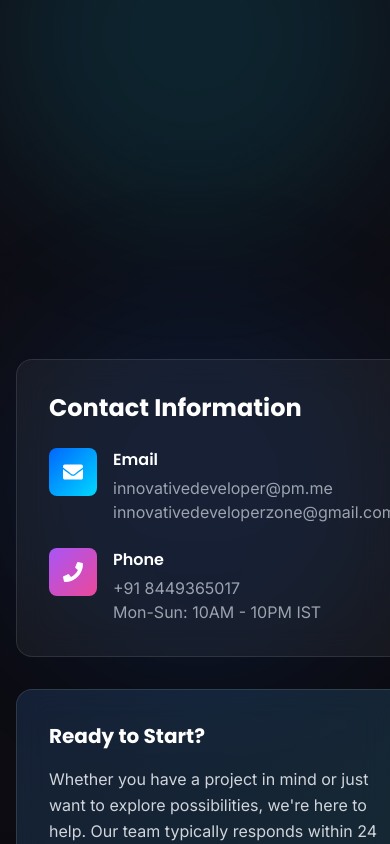
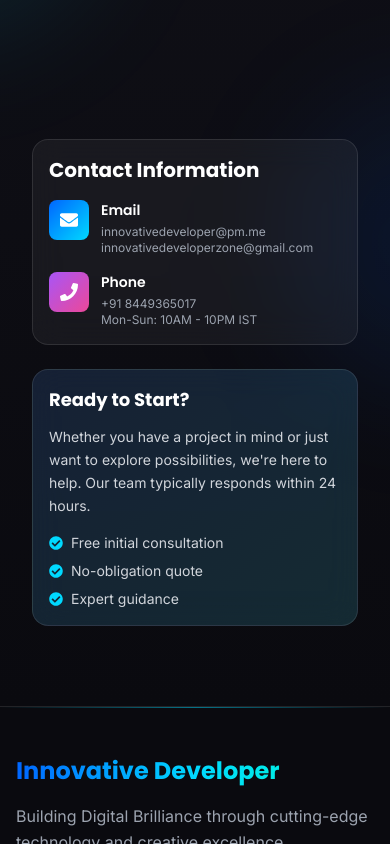
Before and after one commit to Shubh-Agarwal54/ID_Official_Website, a React (Create React App) app: page / in a window 390 px wide. Shown: the part 9400-10244 px from the top of the page. Built offline with nearby package versions, Linux system fonts and the light colour scheme.

Commit message:
Refactor Contact component layout and styling for improved responsiveness and user experience

```diff
--- a/src/components/Contact/Contact.jsx
+++ b/src/components/Contact/Contact.jsx
@@ -258,27 +258,27 @@ const Contact = () => {
       className="section-container bg-gradient-to-b from-dark-800 to-dark-900 relative overflow-hidden"
     >
       {/* Background Decoration */}
-      <div className="absolute top-1/4 left-0 w-96 h-96 bg-accent-cyan/10 rounded-full blur-3xl"></div>
-      <div className="absolute bottom-1/4 right-0 w-96 h-96 bg-accent-cobalt/10 rounded-full blur-3xl"></div>
+      <div className="absolute top-1/4 -left-48 w-72 h-72 md:w-96 md:h-96 md:left-0 bg-accent-cyan/10 rounded-full blur-3xl"></div>
+      <div className="absolute bottom-1/4 -right-48 w-72 h-72 md:w-96 md:h-96 md:right-0 bg-accent-cobalt/10 rounded-full blur-3xl"></div>
 
-      <div className="relative z-10">
+      <div className="relative z-10 px-4 sm:px-6 lg:px-8">
         {/* Section Title */}
-        <div ref={titleRef} className="text-center mb-16">
-          <h2 className="text-4xl sm:text-5xl md:text-6xl font-bold mb-4">
+        <div ref={titleRef} className="text-center mb-8 sm:mb-12 lg:mb-16">
+          <h2 className="text-3xl sm:text-4xl md:text-5xl lg:text-6xl font-bold mb-3 sm:mb-4">
             Get In <span className="gradient-text">Touch</span>
           </h2>
-          <p className="text-xl text-gray-400 max-w-3xl mx-auto">
+          <p className="text-base sm:text-lg md:text-xl text-gray-400 max-w-3xl mx-auto px-4">
             Let's discuss how we can help bring your digital vision to life
           </p>
         </div>
 
-        <div className="grid lg:grid-cols-2 gap-12 max-w-6xl mx-auto">
+        <div className="grid grid-cols-1 lg:grid-cols-2 gap-6 sm:gap-8 lg:gap-12 max-w-6xl mx-auto">
           {/* Contact Form */}
-          <div ref={formRef}>
-            <form onSubmit={handleSubmit} className="glass-card p-8 space-y-6">
+          <div ref={formRef} className="w-full">
+            <form onSubmit={handleSubmit} className="glass-card p-4 sm:p-6 lg:p-8 space-y-4 sm:space-y-6">
               {/* Name Field */}
               <div>
-                <label htmlFor="name" className="block text-sm font-medium text-gray-300 mb-2">
+                <label htmlFor="name" className="block text-xs sm:text-sm font-medium text-gray-300 mb-2">
                   <FaUser className="inline mr-2" />
                   Full Name *
                 </label>
@@ -288,19 +288,19 @@ const Contact = () => {
                   name="name"
                   value={formData.name}
                   onChange={handleChange}
-                  className={`w-full px-4 py-3 bg-dark-700/50 border ${
+                  className={`w-full px-3 sm:px-4 py-2 sm:py-3 text-sm sm:text-base bg-dark-700/50 border ${
                     errors.name ? 'border-red-500' : 'border-white/10'
                   } rounded-lg text-white placeholder-gray-500 focus:outline-none focus:border-accent-cyan focus:ring-2 focus:ring-accent-cyan/20 transition-all duration-300`}
                   placeholder="John Doe"
                 />
                 {errors.name && (
-                  <p className="mt-2 text-sm text-red-400">{errors.name}</p>
+                  <p className="mt-2 text-xs sm:text-sm text-red-400">{errors.name}</p>
                 )}
               </div>
 
               {/* Email Field */}
               <div>
-                <label htmlFor="email" className="block text-sm font-medium text-gray-300 mb-2">
+                <label htmlFor="email" className="block text-xs sm:text-sm font-medium text-gray-300 mb-2">
                   <FaEnvelope className="inline mr-2" />
                   Email Address *
                 </label>
@@ -310,19 +310,19 @@ const Contact = () => {
                   name="email"
                   value={formData.email}
                   onChange={handleChange}
-                  className={`w-full px-4 py-3 bg-dark-700/50 border ${
+                  className={`w-full px-3 sm:px-4 py-2 sm:py-3 text-sm sm:text-base bg-dark-700/50 border ${
                     errors.email ? 'border-red-500' : 'border-white/10'
                   } rounded-lg text-white placeholder-gray-500 focus:outline-none focus:border-accent-cyan focus:ring-2 focus:ring-accent-cyan/20 transition-all duration-300`}
                   placeholder="john@example.com"
                 />
                 {errors.email && (
-                  <p className="mt-2 text-sm text-red-400">{errors.email}</p>
+                  <p className="mt-2 text-xs sm:text-sm text-red-400">{errors.email}</p>
                 )}
               </div>
 
               {/* Phone Field */}
               <div>
-                <label htmlFor="phone" className="block text-sm font-medium text-gray-300 mb-2">
+                <label htmlFor="phone" className="block text-xs sm:text-sm font-medium text-gray-300 mb-2">
                   <FaPhone className="inline mr-2" />
                   Phone Number (Optional)
                 </label>
@@ -332,19 +332,19 @@ const Contact = () => {
                   name="phone"
                   value={formData.phone}
                   onChange={handleChange}
-                  className={`w-full px-4 py-3 bg-dark-700/50 border ${
+                  className={`w-full px-3 sm:px-4 py-2 sm:py-3 text-sm sm:text-base bg-dark-700/50 border ${
                     errors.phone ? 'border-red-500' : 'border-white/10'
                   } rounded-lg text-white placeholder-gray-500 focus:outline-none focus:border-accent-cyan focus:ring-2 focus:ring-accent-cyan/20 transition-all duration-300`}
                   placeholder="+1 (555) 123-4567"
                 />
                 {errors.phone && (
-                  <p className="mt-2 text-sm text-red-400">{errors.phone}</p>
+                  <p className="mt-2 text-xs sm:text-sm text-red-400">{errors.phone}</p>
                 )}
               </div>
 
               {/* Message Field */}
               <div>
-                <label htmlFor="message" className="block text-sm font-medium text-gray-300 mb-2">
+                <label htmlFor="message" className="block text-xs sm:text-sm font-medium text-gray-300 mb-2">
                   <FaComment className="inline mr-2" />
                   Your Message *
                 </label>
@@ -354,13 +354,13 @@ const Contact = () => {
                   value={formData.message}
                   onChange={handleChange}
                   rows="5"
-                  className={`w-full px-4 py-3 bg-dark-700/50 border ${
+                  className={`w-full px-3 sm:px-4 py-2 sm:py-3 text-sm sm:text-base bg-dark-700/50 border ${
                     errors.message ? 'border-red-500' : 'border-white/10'
                   } rounded-lg text-white placeholder-gray-500 focus:outline-none focus:border-accent-cyan focus:ring-2 focus:ring-accent-cyan/20 transition-all duration-300 resize-none`}
                   placeholder="Tell us about your project..."
                 ></textarea>
                 {errors.message && (
-                  <p className="mt-2 text-sm text-red-400">{errors.message}</p>
+                  <p className="mt-2 text-xs sm:text-sm text-red-400">{errors.message}</p>
                 )}
               </div>
 
@@ -368,11 +368,11 @@ const Contact = () => {
               <button
                 type="submit"
                 disabled={isSubmitting}
-                className="submit-button w-full neon-button inline-flex items-center justify-center gap-3 disabled:opacity-50 disabled:cursor-not-allowed"
+                className="submit-button w-full neon-button inline-flex items-center justify-center gap-2 sm:gap-3 text-sm sm:text-base disabled:opacity-50 disabled:cursor-not-allowed"
               >
                 {isSubmitting ? (
                   <>
-                    <div className="relative z-10 w-5 h-5 border-2 border-white border-t-transparent rounded-full animate-spin"></div>
+                    <div className="relative z-10 w-4 h-4 sm:w-5 sm:h-5 border-2 border-white border-t-transparent rounded-full animate-spin"></div>
                     <span className="relative z-10">Sending...</span>
                   </>
                 ) : (
@@ -388,13 +388,13 @@ const Contact = () => {
             {isSubmitted && (
               <div
                 ref={successRef}
-                className="mt-6 glass-card p-6 bg-green-500/10 border-green-500/30"
+                className="mt-4 sm:mt-6 glass-card p-4 sm:p-6 bg-green-500/10 border-green-500/30"
               >
                 <div className="flex items-center gap-3 text-green-400">
-                  <FaCheckCircle className="text-2xl" />
+                  <FaCheckCircle className="text-xl sm:text-2xl flex-shrink-0" />
                   <div>
-                    <p className="font-semibold text-lg">Message Sent Successfully!</p>
-                    <p className="text-sm text-gray-300">We'll get back to you within 24 hours.</p>
+                    <p className="font-semibold text-base sm:text-lg">Message Sent Successfully!</p>
+                    <p className="text-xs sm:text-sm text-gray-300">We'll get back to you within 24 hours.</p>
                   </div>
                 </div>
               </div>
@@ -402,52 +402,52 @@ const Contact = () => {
           </div>
 
           {/* Contact Information */}
-          <div className="space-y-8">
-            <div className="glass-card p-8">
-              <h3 className="text-2xl font-bold text-white mb-6">Contact Information</h3>
+          <div className="space-y-6 sm:space-y-8 w-full">
+            <div className="glass-card p-4 sm:p-6 lg:p-8">
+              <h3 className="text-xl sm:text-2xl font-bold text-white mb-4 sm:mb-6">Contact Information</h3>
 
-              <div className="space-y-6">
-                <div className="flex items-start gap-4">
-                  <div className="w-12 h-12 rounded-lg bg-gradient-to-br from-accent-cobalt to-accent-cyan flex items-center justify-center flex-shrink-0">
-                    <FaEnvelope className="text-xl text-white" />
+              <div className="space-y-4 sm:space-y-6">
+                <div className="flex items-start gap-3 sm:gap-4">
+                  <div className="w-10 h-10 sm:w-12 sm:h-12 rounded-lg bg-gradient-to-br from-accent-cobalt to-accent-cyan flex items-center justify-center flex-shrink-0">
+                    <FaEnvelope className="text-lg sm:text-xl text-white" />
                   </div>
-                  <div>
-                    <h4 className="font-semibold text-white mb-1">Email</h4>
-                    <p className="text-gray-400">innovativedeveloper@pm.me</p>
-                    <p className="text-gray-400">innovativedeveloperzone@gmail.com</p>
+                  <div className="min-w-0 flex-1">
+                    <h4 className="font-semibold text-white mb-1 text-sm sm:text-base">Email</h4>
+                    <p className="text-gray-400 text-xs sm:text-sm break-words">innovativedeveloper@pm.me</p>
+                    <p className="text-gray-400 text-xs sm:text-sm break-words">innovativedeveloperzone@gmail.com</p>
                   </div>
                 </div>
 
-                <div className="flex items-start gap-4">
-                  <div className="w-12 h-12 rounded-lg bg-gradient-to-br from-purple-500 to-pink-500 flex items-center justify-center flex-shrink-0">
-                    <FaPhone className="text-xl text-white" />
+                <div className="flex items-start gap-3 sm:gap-4">
+                  <div className="w-10 h-10 sm:w-12 sm:h-12 rounded-lg bg-gradient-to-br from-purple-500 to-pink-500 flex items-center justify-center flex-shrink-0">
+                    <FaPhone className="text-lg sm:text-xl text-white" />
                   </div>
-                  <div>
-                    <h4 className="font-semibold text-white mb-1">Phone</h4>
-                    <p className="text-gray-400">+91 8449365017</p>
-                    <p className="text-gray-400">Mon-Sun: 10AM - 10PM IST</p>
+                  <div className="min-w-0 flex-1">
+                    <h4 className="font-semibold text-white mb-1 text-sm sm:text-base">Phone</h4>
+                    <p className="text-gray-400 text-xs sm:text-sm">+91 8449365017</p>
+                    <p className="text-gray-400 text-xs sm:text-sm">Mon-Sun: 10AM - 10PM IST</p>
                   </div>
                 </div>
               </div>
             </div>
 
-            <div className="glass-card p-8 bg-gradient-to-br from-accent-cobalt/10 to-accent-cyan/10">
-              <h3 className="text-xl font-bold text-white mb-4">Ready to Start?</h3>
-              <p className="text-gray-300 leading-relaxed mb-6">
+            <div className="glass-card p-4 sm:p-6 lg:p-8 bg-gradient-to-br from-accent-cobalt/10 to-accent-cyan/10">
+              <h3 className="text-lg sm:text-xl font-bold text-white mb-3 sm:mb-4">Ready to Start?</h3>
+              <p className="text-sm sm:text-base text-gray-300 leading-relaxed mb-4 sm:mb-6">
                 Whether you have a project in mind or just want to explore possibilities,
                 we're here to help. Our team typically responds within 24 hours.
               </p>
-              <ul className="space-y-3">
-                <li className="flex items-center text-gray-300">
-                  <FaCheckCircle className="text-accent-cyan mr-3" />
+              <ul className="space-y-2 sm:space-y-3">
+                <li className="flex items-center text-sm sm:text-base text-gray-300">
+                  <FaCheckCircle className="text-accent-cyan mr-2 sm:mr-3 flex-shrink-0" />
                   Free initial consultation
                 </li>
-                <li className="flex items-center text-gray-300">
-                  <FaCheckCircle className="text-accent-cyan mr-3" />
+                <li className="flex items-center text-sm sm:text-base text-gray-300">
+                  <FaCheckCircle className="text-accent-cyan mr-2 sm:mr-3 flex-shrink-0" />
                   No-obligation quote
                 </li>
-                <li className="flex items-center text-gray-300">
-                  <FaCheckCircle className="text-accent-cyan mr-3" />
+                <li className="flex items-center text-sm sm:text-base text-gray-300">
+                  <FaCheckCircle className="text-accent-cyan mr-2 sm:mr-3 flex-shrink-0" />
                   Expert guidance
                 </li>
               </ul>
```
